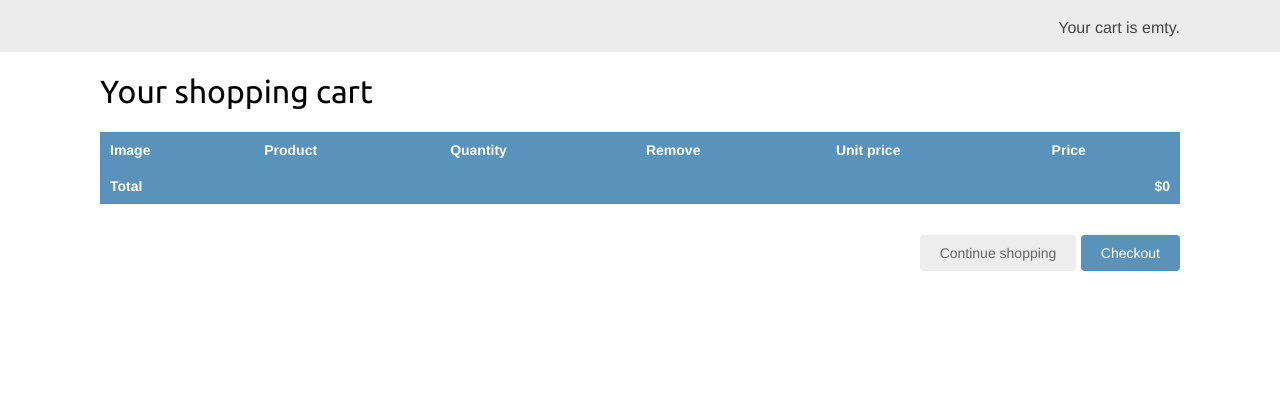
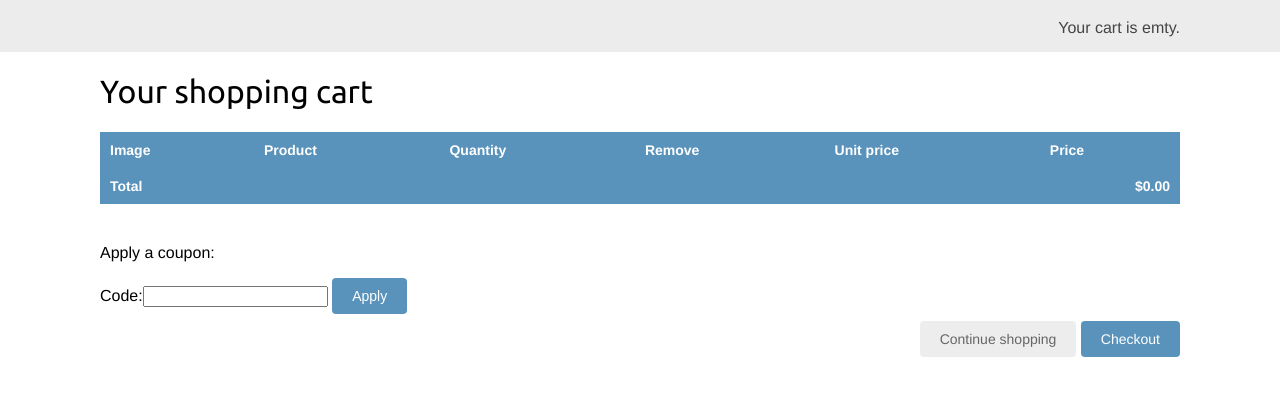
Before and after one commit to ArtemKhymenko/shop, a Django app: page /cart/ in a window 1280 px wide. Shown: the part 46-442 px from the top of the page. Run offline with Django 3.2, Linux system fonts and the light colour scheme; parts of the project's set-up code (start-up, migrations or seed data) failed here and were passed over.

Commit message:
Create coupon to cart

```diff
--- a/cart/cart.py
+++ b/cart/cart.py
@@ -1,6 +1,7 @@
 from decimal import Decimal
 from django.conf import settings
 from shop.models import Product
+from coupons.models import Coupon
 
 class Cart(object):
 
@@ -14,6 +15,8 @@ class Cart(object):
             #save an empty cart in the session
             cart = self.session[settings.CART_SESSION_ID] = {}
         self.cart = cart
+        # store current applied coupon
+        self.coupon_id = self.session.get('coupon_id')
 
     def add(self, product, quantity=1, update_quantity=False):
         """
@@ -71,3 +74,18 @@ class Cart(object):
         # remove cart from session
         del self.session[settings.CART_SESSION_ID]
         self.session.modified = True
+
+    @property
+    def coupon(self):
+        if self.coupon_id:
+            return Coupon.objects.get(id=self.coupon_id)
+        return None
+
+    def get_discount(self):
+        if self.coupon:
+            return (self.coupon.discount / Decimal('100')) \
+                * self.get_total_price()
+        return Decimal('0')
+
+    def get_total_price_after_discount(self):
+        return self.get_total_price() - self.get_discount()
--- a/cart/templates/cart/detail.html
+++ b/cart/templates/cart/detail.html
@@ -42,13 +42,38 @@
           </tr>
         {% endwith %}
       {% endfor %}
+      {% if cart.coupon %}
+        <tr class="subtotal">
+          <td>Subtotal</td>
+          <td colspan="4"></td>
+          <td class="num">${{ cart.get_total_price }}</td>
+        </tr>
+        <tr>
+          <td>
+            "{{ cart.coupon.code }}" coupon
+            ({{ cart.coupon.discount }}% off)
+          </td>
+          <td colspan="4"></td>
+          <td class="num neg">
+            - ${{ cart.get_discount|floatformat:"2" }}
+          </td>
+        </tr>
+      {% endif %}
       <tr class="total">
         <td>Total</td>
         <td colspan="4"></td>
-        <td class="num">${{ cart.get_total_price }}</td>
+        <td class="num">
+          ${{ cart.get_total_price_after_discount|floatformat:"2" }}
+        </td>
       </tr>
     </tbody>
   </table>
+  <p>Apply a coupon:</p>
+  <form action="{% url "coupons:apply" %}" method="post">
+    {{ coupon_apply_form }}
+    <input type="submit" value="Apply">
+    {% csrf_token %}
+  </form>
   <p class="text-right">
     <a href="{% url "shop:product_list" %}" class="button light">Continue shopping</a>
     <a href="{% url "orders:order_create" %}" class="button">Checkout</a>
--- a/cart/views.py
+++ b/cart/views.py
@@ -3,6 +3,7 @@ from django.views.decorators.http import require_POST
 from shop.models import Product
 from .cart import Cart
 from .forms import CartAddProductForm
+from coupons.forms import CouponApplyForm
 
 @require_POST
 def cart_add(request, product_id):
@@ -26,4 +27,9 @@ def cart_detail(request):
         item['update_quantity_form'] = CartAddProductForm(
                             initial={'quantity': item['quantity'],
                             'update': True})
-    return render(request, 'cart/detail.html', {'cart': cart})
+    coupon_apply_form = CouponApplyForm()
+
+    return render(request,
+                'cart/detail.html',
+                 {'cart': cart,
+                 'coupon_apply_form': coupon_apply_form})
--- /dev/null
+++ b/coupons/urls.py
@@ -0,0 +1,7 @@
+from django.conf.urls import url
+from . import views
+
+
+urlpatterns = [
+    url(r'^apply/$', views.coupon_apply, name='apply'),
+]
--- a/myshop1/urls.py
+++ b/myshop1/urls.py
@@ -24,7 +24,9 @@ urlpatterns = [
     url(r'^orders/', include('orders.urls', namespace='orders')),
     url(r'^payment/', include('payment.urls', namespace='payment')),
     url(r'^paypal/', include('paypal.standard.ipn.urls')),
+    url(r'^coupons/', include('coupons.urls', namespace='coupons')),
     url(r'^', include('shop.urls', namespace='shop')),
+
 ]
 if settings.DEBUG:
     urlpatterns += static(settings.MEDIA_URL,
```
Also changed, not shown: db.sqlite3.
